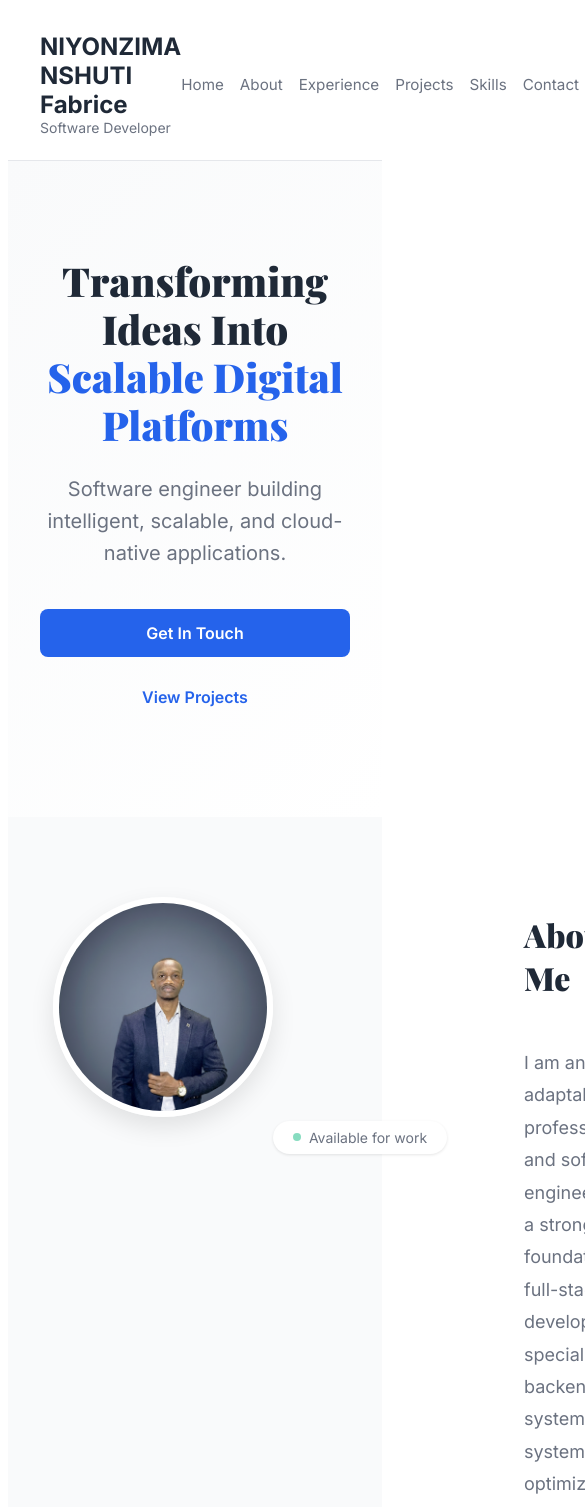
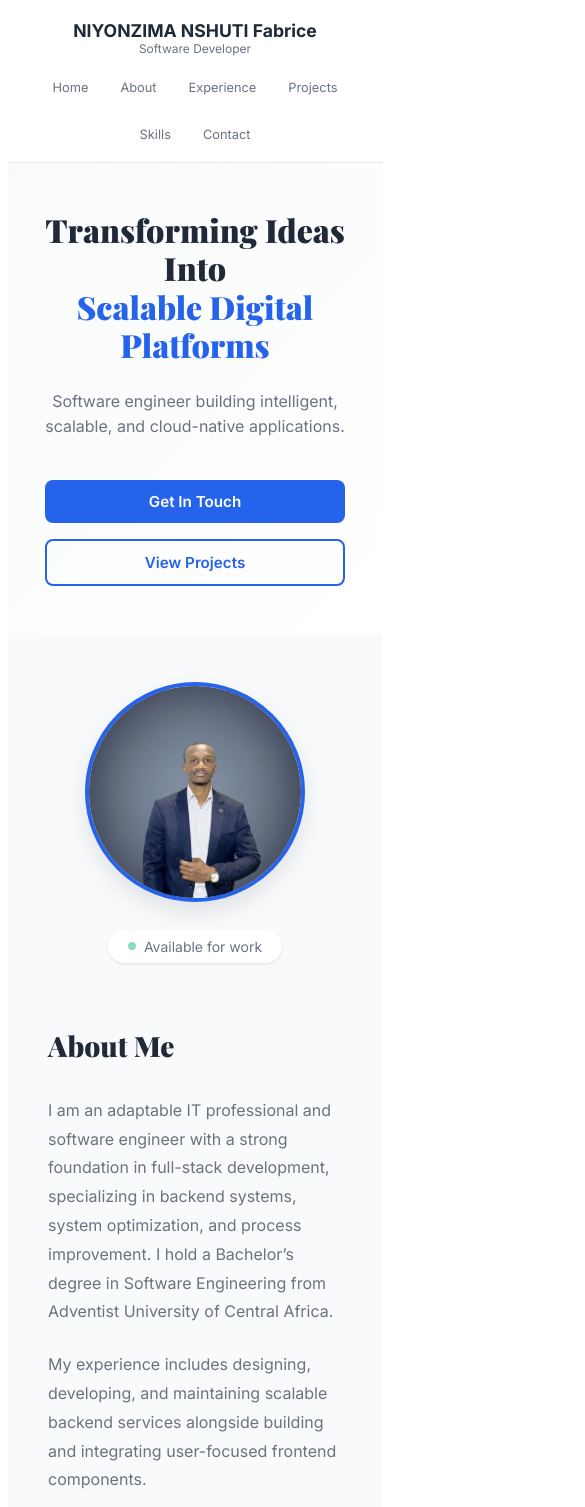
Before and after one commit to nshutifabrice09/portfolio, an Angular app: page / in a window 390 px wide. Shown: the top 1507 px of the page, 585 px wide, since content can reach past the window. Built offline with nearby package versions, Linux system fonts and the light colour scheme.

Commit message:
fixing the css ratio

```diff
--- a/src/app/portfolio/portfolio.css
+++ b/src/app/portfolio/portfolio.css
@@ -1,4 +1,5 @@
 /* @import url('https://fonts.googleapis.com/css2?family=Inter:wght@300;400;500;600;700;800&family=Playfair+Display:wght@700;900&display=swap'); */
+/* Optimized Google Fonts moved to index.html */
 :host {
   --primary-color: #2563eb;
   --primary-dark: #1e40af;
@@ -18,6 +19,12 @@
   margin: 0;
   padding: 0;
   box-sizing: border-box;
+}
+
+/* Smooth scrolling */
+html {
+  scroll-behavior: smooth;
+  scroll-padding-top: 100px;
 }
 
 .portfolio {
@@ -68,12 +75,13 @@
   font-weight: 500;
   font-size: 0.95rem;
   cursor: pointer;
-  transition: color 0.2s;
+  transition: all 0.3s ease;
   position: relative;
 }
 
 .nav-links a:hover {
   color: var(--primary-color);
+  transform: translateY(-2px);
 }
 
 .nav-links a.active {
@@ -88,6 +96,16 @@
   right: 0;
   height: 2px;
   background: var(--primary-color);
+  animation: slideIn 0.3s ease-out;
+}
+
+@keyframes slideIn {
+  from {
+    transform: scaleX(0);
+  }
+  to {
+    transform: scaleX(1);
+  }
 }
 
 /* Hero Section */
@@ -96,6 +114,17 @@
   background: linear-gradient(135deg, #f9fafb 0%, #ffffff 100%);
   text-align: center;
   animation: fadeInHero 1s ease-out;
+}
+
+@keyframes fadeInHero {
+  from {
+    opacity: 0;
+    transform: translateY(20px);
+  }
+  to {
+    opacity: 1;
+    transform: translateY(0);
+  }
 }
 
 .hero-content {
@@ -142,6 +171,7 @@
   border: none;
   text-decoration: none;
   display: inline-block;
+  text-align: center;
 }
 
 .btn-primary {
@@ -166,21 +196,11 @@
   color: white;
 }
 
-/* Smooth section transitions */
+/* Sections */
 .section {
-  animation: fadeIn 1.6s ease-in-out;
+  padding: 5rem 2rem;
   scroll-margin-top: 80px;
-
-}
-
-.section.visible {
-  opacity: 1;
-  transform: translateY(0);
-}
-
-.html {
-  scroll-behavior: smooth;
-  scroll-padding-top: 100px;
+  animation: fadeIn 0.6s ease-in-out;
 }
 
 @keyframes fadeIn {
@@ -192,42 +212,6 @@
     opacity: 1;
     transform: translateY(0);
   }
-}
-
-/* Enhanced navigation transitions */
-.nav-links a {
-  transition: all 0.3s ease;
-  color: var(--text-secondary);
-  text-decoration: none;
-  font-weight: 500;
-  font-size: 0.95rem;
-  cursor: pointer;
-  transition: all 0.3s ease;
-  position: relative;
-}
-
-.nav-links a:hover {
-  color: var(--primary-color);
-  transform: translateY(-2px);
-}
-
-.nav-links a.active::after {
-  animation: slideIn 0.3s ease-out;
-}
-
-@keyframes slideIn {
-  from {
-    transform: scaleX(0);
-  }
-  to {
-    transform: scaleX(1);
-  }
-}
-
-/* Sections */
-.section {
-  padding: 5rem 2rem;
-
 }
 
 .container {
@@ -248,18 +232,6 @@
   background: var(--bg-secondary);
 }
 
-/* Stagger animations for content inside sections */
-/* .about-section .about-image {
-  opacity: 0;
-  transform: translateX(-30px);
-  transition: all 0.8s ease-out 0.2s;
-}
-.about-section.visible .about-image {
-  opacity: 1;
-  transform: translateX(0);
-} */
-
-
 .about-grid {
   display: grid;
   grid-template-columns: 420px 1fr;
@@ -278,7 +250,7 @@
   height: 380px;
   border-radius: 50%;
   object-fit: cover;
-  border: 8px solid blue;
+  border: 8px solid var(--primary-color);
   box-shadow: var(--shadow-lg);
   margin-bottom: 1.5rem;
 }
@@ -475,9 +447,9 @@
   text-decoration: none;
   font-weight: 600;
   font-size: 0.95rem;
-  transition: gap 0.2s;
   display: inline-flex;
   align-items: center;
+  transition: all 0.2s;
 }
 
 .project-link:hover {
@@ -522,208 +494,6 @@
 }
 
 /* Contact Section */
-.contact-section {
-  background: var(--bg-secondary);
-}
-
-.contact-grid {
-  display: grid;
-  grid-template-columns: 1fr 1fr;
-  gap: 4rem;
-}
-
-.contact-intro {
-  font-size: 1.125rem;
-  line-height: 1.8;
-  color: var(--text-secondary);
-  margin-bottom: 2.5rem;
-}
-
-.contact-methods {
-  margin-bottom: 2.5rem;
-}
-
-.contact-method {
-  margin-bottom: 1.5rem;
-}
-
-.contact-label {
-  font-size: 0.875rem;
-  color: var(--text-light);
-  font-weight: 600;
-  text-transform: uppercase;
-  letter-spacing: 0.05em;
-  margin-bottom: 0.5rem;
-}
-
-.contact-value {
-  font-size: 1.125rem;
-  color: var(--text-primary);
-  text-decoration: none;
-  transition: color 0.2s;
-}
-
-a.contact-value:hover {
-  color: var(--primary-color);
-}
-
-.social-links {
-  display: flex;
-  gap: 1rem;
-}
-
-.social-link {
-  padding: 0.75rem 1.5rem;
-  background: white;
-  border: 2px solid var(--border-color);
-  border-radius: 0.5rem;
-  text-decoration: none;
-  color: var(--text-primary);
-  font-weight: 600;
-  transition: all 0.2s;
-}
-
-.social-link:hover {
-  border-color: var(--primary-color);
-  color: var(--primary-color);
-  transform: translateY(-2px);
-}
-
-/* Contact Form */
-.contact-form-container {
-  background: white;
-  padding: 2.5rem;
-  border-radius: 1rem;
-  box-shadow: var(--shadow);
-}
-
-.form-group {
-  margin-bottom: 1.5rem;
-}
-
-.form-group label {
-  display: block;
-  font-weight: 600;
-  margin-bottom: 0.5rem;
-  color: var(--text-primary);
-}
-
-.form-group input,
-.form-group textarea {
-  width: 100%;
-  padding: 0.875rem;
-  border: 2px solid var(--border-color);
-  border-radius: 0.5rem;
-  font-family: inherit;
-  font-size: 1rem;
-  transition: border-color 0.2s;
-}
-
-.form-group input:focus,
-.form-group textarea:focus {
-  outline: none;
-  border-color: var(--primary-color);
-}
-
-.form-group textarea {
-  resize: vertical;
-  min-height: 120px;
-}
-
-/* Footer */
-.footer {
-  background: var(--text-primary);
-  color: white;
-  padding: 3rem 2rem;
-  text-align: center;
-}
-
-.footer-content p {
-  margin-bottom: 0.5rem;
-  opacity: 0.8;
-}
-
-.footer-tagline {
-  font-size: 0.875rem;
-  opacity: 0.6;
-}
-
-/* Responsive Design */
-@media (max-width: 1024px) {
-  .about-grid {
-  display: grid;
-  grid-template-columns: 420px 1fr;  /* Increased from 350px */
-  gap: 4rem;
-  align-items: start;
-}
-@media (max-width: 768px) {
-  .profile-pic {
-    width: 250px;
-    height: 250px;
-    border: 6px solid white;
-  }
-}
-  .about-image {
-    position: static;
-  }
-
-  .contact-grid {
-    grid-template-columns: 1fr;
-  }
-}
-
-@media (max-width: 768px) {
-  .hero-title {
-    font-size: 2.5rem;
-  }
-
-  .section-title {
-    font-size: 2rem;
-  }
-
-  .nav-links {
-    gap: 1rem;
-    font-size: 0.875rem;
-  }
-
-  .quick-stats {
-    grid-template-columns: 1fr;
-    gap: 1.5rem;
-  }
-
-  .hero-cta {
-    flex-direction: column;
-  }
-
-  .btn-primary,
-  .btn-secondary {
-    width: 100%;
-    padding: 0.875rem 2rem;
-    border-radius: 0.5rem;
-    font-weight: 600;
-    font-size: 1rem;
-    cursor: pointer;
-    transition: all 0.2s;
-    border: none;
-    text-decoration: none;
-    display: inline-block;
-    text-align: center;
-  }
-
-  .profile-pic {
-    width: 220px;
-    height: 220px;
-  }
-
-  .projects-grid {
-    grid-template-columns: 1fr;
-  }
-
-  .skills-grid {
-    grid-template-columns: 1fr;
-  }
-}
-/* Contact Section Additional Styles */
 .contact-section {
   background: var(--bg-secondary);
 }
@@ -887,13 +657,9 @@ a.contact-value:hover {
 }
 
 .error-message {
-  background: #fee2e2;
-  color: #991b1b;
-  padding: 1rem;
-  border-radius: 0.5rem;
-  text-align: center;
+  color: #ef4444;
   font-size: 0.875rem;
-  margin-top: 1rem;
+  margin-top: 0.5rem;
   font-weight: 500;
 }
 
@@ -909,8 +675,6 @@ a.contact-value:hover {
   cursor: pointer;
   transition: all 0.2s;
   margin-bottom: 1rem;
-  opacity: 0.6;
-
 }
 
 .btn-submit:hover:not(:disabled) {
@@ -933,8 +697,60 @@ a.contact-value:hover {
   font-weight: 600;
 }
 
-/* Responsive Updates */
+.error-message-box {
+  background: #fee2e2;
+  color: #991b1b;
+  padding: 1rem;
+  border-radius: 0.5rem;
+  text-align: center;
+  font-weight: 600;
+  margin-top: 1rem;
+}
+
+/* Footer */
+.footer {
+  background: var(--text-primary);
+  color: white;
+  padding: 3rem 2rem;
+  text-align: center;
+}
+
+.footer-content p {
+  margin-bottom: 0.5rem;
+  opacity: 0.8;
+}
+
+.footer-tagline {
+  font-size: 0.875rem;
+  opacity: 0.6;
+}
+
+/* ===================================
+   RESPONSIVE DESIGN - MEDIA QUERIES
+   =================================== */
+
+/* Tablets and Small Laptops (1024px and below) */
 @media (max-width: 1024px) {
+  .container {
+    padding: 0 1.5rem;
+  }
+
+  /* About Grid */
+  .about-grid {
+    grid-template-columns: 1fr;
+    gap: 3rem;
+  }
+
+  .about-image {
+    position: static;
+  }
+
+  .profile-pic {
+    width: 320px;
+    height: 320px;
+  }
+
+  /* Contact Grid */
   .contact-grid {
     grid-template-columns: 1fr;
     gap: 2rem;
@@ -944,3 +760,293 @@ a.contact-value:hover {
     position: static;
   }
 }
+
+/* Tablets Portrait (768px and below) */
+@media (max-width: 768px) {
+  /* Navigation */
+  .navbar {
+    flex-direction: column;
+    gap: 1rem;
+    padding: 1rem;
+  }
+
+  .nav-brand {
+    text-align: center;
+  }
+
+  .brand-text {
+    font-size: 1.25rem;
+  }
+
+  .brand-subtitle {
+    font-size: 0.75rem;
+  }
+
+  .nav-links {
+    gap: 1rem;
+    font-size: 0.875rem;
+    flex-wrap: wrap;
+    justify-content: center;
+  }
+
+  /* Hero */
+  .hero {
+    padding: 4rem 1.5rem;
+  }
+
+  .hero-title {
+    font-size: 2.5rem;
+  }
+
+  .hero-description {
+    font-size: 1.125rem;
+  }
+
+  .hero-cta {
+    flex-direction: column;
+    width: 100%;
+    align-items: center;
+  }
+
+  .btn-primary,
+  .btn-secondary {
+    width: 100%;
+    max-width: 300px;
+  }
+
+  /* Section Title */
+  .section-title {
+    font-size: 2rem;
+    margin-bottom: 2rem;
+  }
+
+  /* About Section */
+  .profile-pic {
+    width: 280px;
+    height: 280px;
+    border: 6px solid var(--primary-color);
+  }
+
+  .about-text p {
+    font-size: 1rem;
+  }
+
+  .quick-stats {
+    grid-template-columns: 1fr;
+    gap: 1.5rem;
+  }
+
+  /* Timeline */
+  .timeline {
+    padding-left: 2rem;
+  }
+
+  .timeline-header {
+    flex-direction: column;
+    align-items: flex-start;
+    gap: 0.5rem;
+  }
+
+  /* Projects */
+  .projects-grid {
+    grid-template-columns: 1fr;
+  }
+
+  /* Skills */
+  .skills-grid {
+    grid-template-columns: 1fr;
+  }
+
+  /* Contact */
+  .contact-method {
+    flex-direction: row;
+  }
+
+  .social-links {
+    flex-direction: row;
+    flex-wrap: wrap;
+  }
+
+  /* Section Padding */
+  .section {
+    padding: 4rem 1.5rem;
+  }
+}
+
+/* Mobile Phones (480px and below) */
+@media (max-width: 480px) {
+  /* Navigation */
+  .navbar {
+    padding: 0.75rem;
+  }
+
+  .brand-text {
+    font-size: 1.1rem;
+  }
+
+  .nav-links a {
+    font-size: 0.8rem;
+    padding: 0.5rem;
+  }
+
+  /* Hero */
+  .hero {
+    padding: 3rem 1rem;
+  }
+
+  .hero-title {
+    font-size: 2rem;
+    line-height: 1.2;
+  }
+
+  .hero-description {
+    font-size: 1rem;
+  }
+
+  .btn-primary,
+  .btn-secondary {
+    padding: 0.75rem 1.5rem;
+    font-size: 0.95rem;
+  }
+
+  /* Section Title */
+  .section-title {
+    font-size: 1.75rem;
+  }
+
+  /* Profile Picture */
+  .profile-pic {
+    width: 220px;
+    height: 220px;
+    border: 4px solid var(--primary-color);
+  }
+
+  /* Stats */
+  .stat-number {
+    font-size: 2rem;
+  }
+
+  .stat-label {
+    font-size: 0.75rem;
+  }
+
+  /* Timeline */
+  .timeline {
+    padding-left: 1.5rem;
+  }
+
+  .timeline-marker {
+    left: -2.25rem;
+  }
+
+  .timeline-header h3 {
+    font-size: 1.25rem;
+  }
+
+  /* Project Cards */
+  .project-card {
+    padding: 1.5rem;
+  }
+
+  .project-title {
+    font-size: 1.25rem;
+  }
+
+  /* Skills */
+  .skill-tag {
+    padding: 0.4rem 0.8rem;
+    font-size: 0.8rem;
+  }
+
+  /* Contact */
+  .contact-form-container {
+    padding: 1.5rem;
+  }
+
+  .contact-method {
+    flex-direction: column;
+    text-align: center;
+  }
+
+  .contact-icon {
+    margin: 0 auto;
+    width: 40px;
+    height: 40px;
+  }
+
+  .social-links {
+    flex-direction: column;
+  }
+
+  .form-group input,
+  .form-group textarea {
+    padding: 0.75rem;
+    font-size: 0.95rem;
+  }
+
+  /* Section Padding */
+  .section {
+    padding: 3rem 1rem;
+  }
+}
+
+/* Extra Small Devices (360px and below) */
+@media (max-width: 360px) {
+  .hero-title {
+    font-size: 1.75rem;
+  }
+
+  .section-title {
+    font-size: 1.5rem;
+  }
+
+  .profile-pic {
+    width: 200px;
+    height: 200px;
+  }
+
+  .brand-text {
+    font-size: 1rem;
+  }
+
+  .nav-links a {
+    font-size: 0.75rem;
+  }
+}
+
+/* Landscape Orientation (Mobile/Tablet) */
+@media (max-height: 600px) and (orientation: landscape) {
+  .hero {
+    padding: 2rem 1rem;
+  }
+
+  .hero-title {
+    font-size: 2rem;
+  }
+
+  .navbar {
+    padding: 0.5rem 1rem;
+  }
+
+  .section {
+    padding: 2rem 1rem;
+  }
+}
+
+/* Touch Device Optimizations */
+@media (hover: none) and (pointer: coarse) {
+  .nav-links a,
+  .btn-primary,
+  .btn-secondary,
+  .social-link,
+  .project-link {
+    min-height: 44px;
+    display: inline-flex;
+    align-items: center;
+    justify-content: center;
+  }
+
+  .nav-links {
+    gap: 1.5rem;
+  }
+}
```
